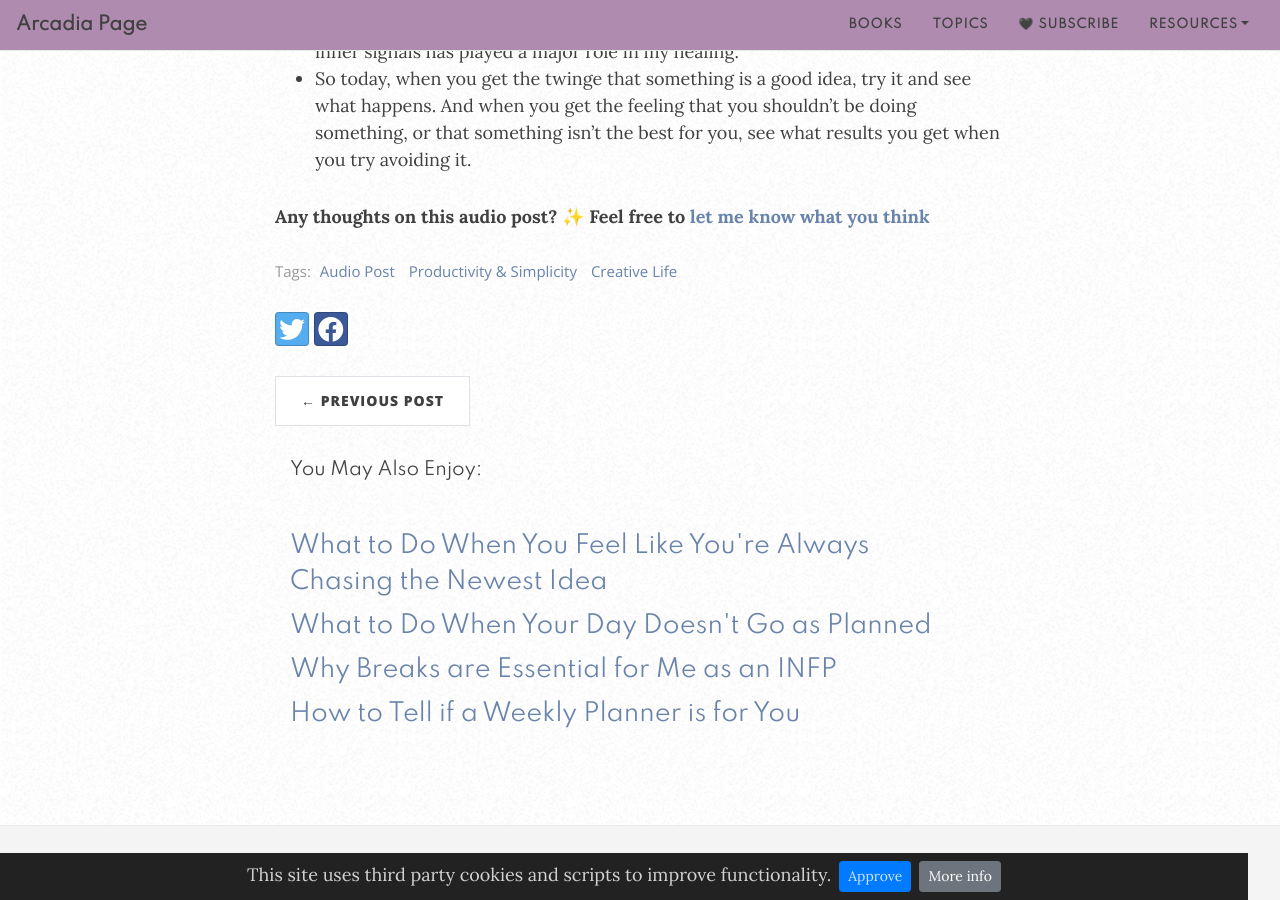
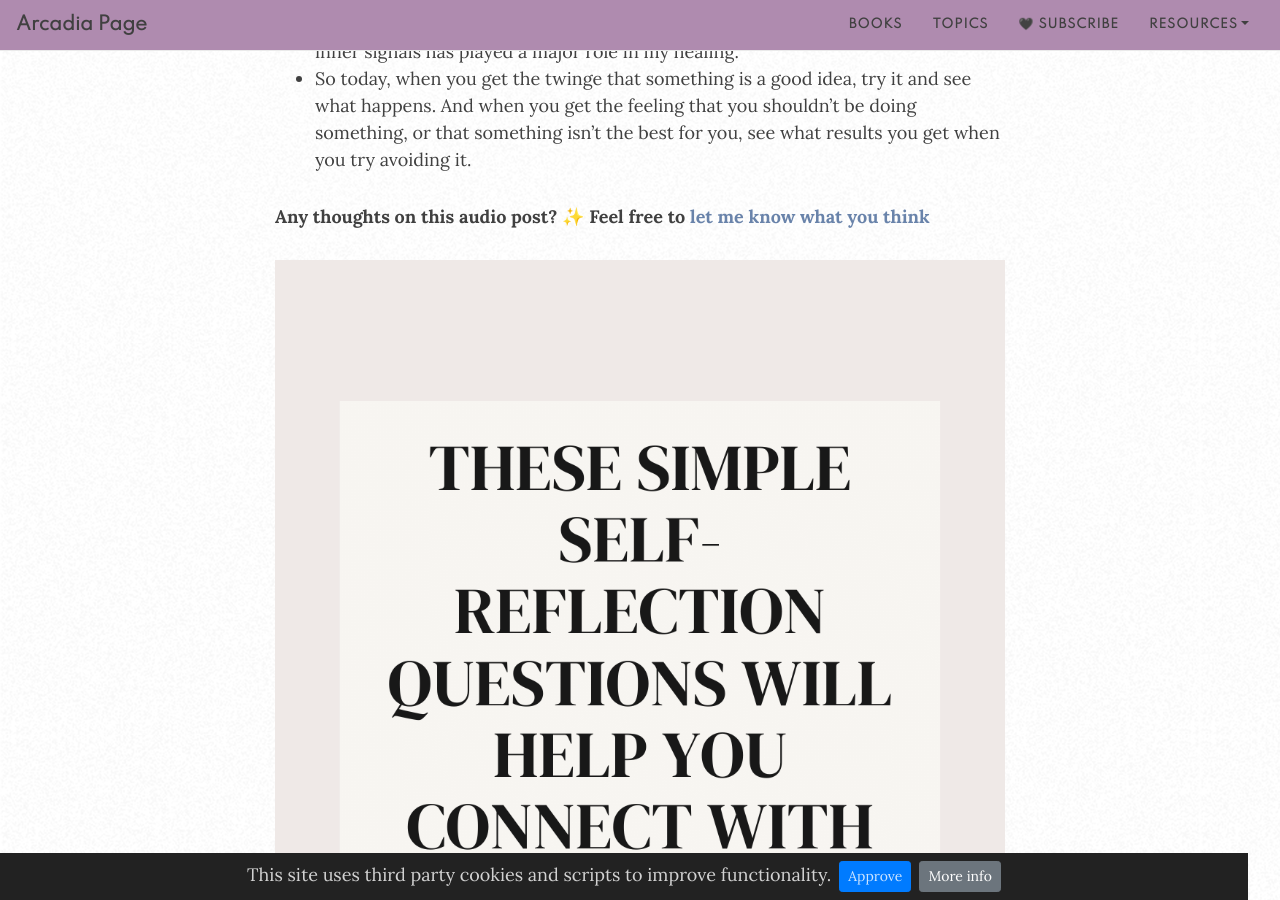
Before and after one commit to arcadiapage/arcadiapage.github.io, a Jekyll site: the page built from _posts/2022-11-27-two-simple-self-reflection-questions-for-connecting-with-your-intuition.md, in a window 1280 px wide and 900 px high, scrolled down 833 px. Built offline with Jekyll 4.4.1, drawn with Linux system fonts in a browser that asks for light colours; nearby versions of some CDN libraries; comment, search, counter and statistics services are not loaded.

Commit message:
Update from Forestry.io arcadiapage updated _posts/2022-11-27-two-simple-self-reflection-questions-for-connecting-with-your-intuition.md

```diff
--- a/_posts/2022-11-27-two-simple-self-reflection-questions-for-connecting-with-your-intuition.md
+++ b/_posts/2022-11-27-two-simple-self-reflection-questions-for-connecting-with-your-intuition.md
@@ -23,3 +23,5 @@ Your browser does not support the audio element.
 * So today, when you get the twinge that something is a good idea, try it and see what happens. And when you get the feeling that you shouldn't be doing something, or that something isn't the best for you, see what results you get when you try avoiding it.
 
 **Any thoughts on this audio post?** ✨ **Feel free to** [**let me know what you think**](https://arcadiapage.com/aboutme/)
+
+![self-reflection, self-discovery, highly sensitive person](/uploads/pastel-pink-minimalist-quote-pinterest-pin.png "Simple Questions that Will Help You Connect With Your Intuition ")
```
